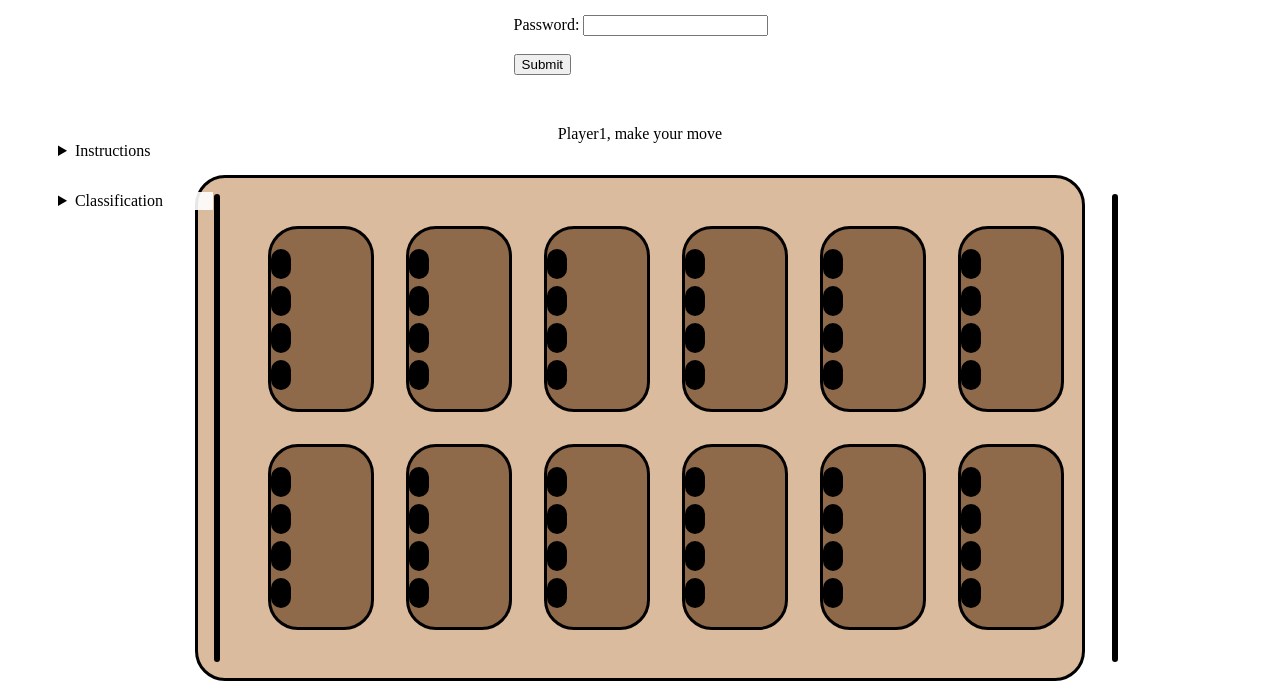
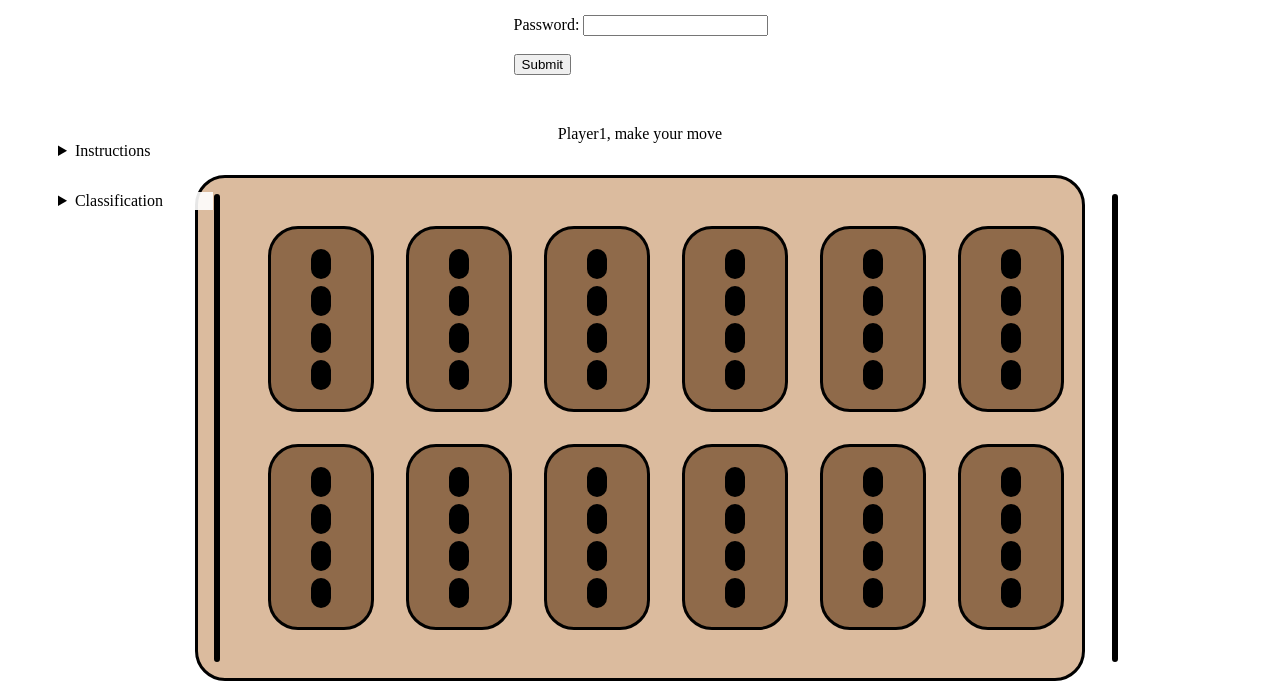
Before and after one commit to 84monica/LTW-Project, a plain HTML site: page index.html in a window 1280 px wide. Shown: the part 208-897 px from the top of the page. Drawn offline with Linux system fonts and the light colour scheme.

Commit message:
fixed sementes

```diff
--- a/style.css
+++ b/style.css
@@ -58,6 +58,7 @@
 	margin: 1em;
 	width: 100px;
 	flex-direction: column-reverse;
+	align-content: center;
 	flex: 1 1 25%;
 	flex-wrap: wrap;
 }
@@ -73,6 +74,8 @@
 	margin-bottom: 0.2em;
 	padding-top: 0.1em;
 	padding-bottom: 0.1em;
+	margin-left: 1px;
+	margin-right: 1px;
 }
 
 .s1 {
```
